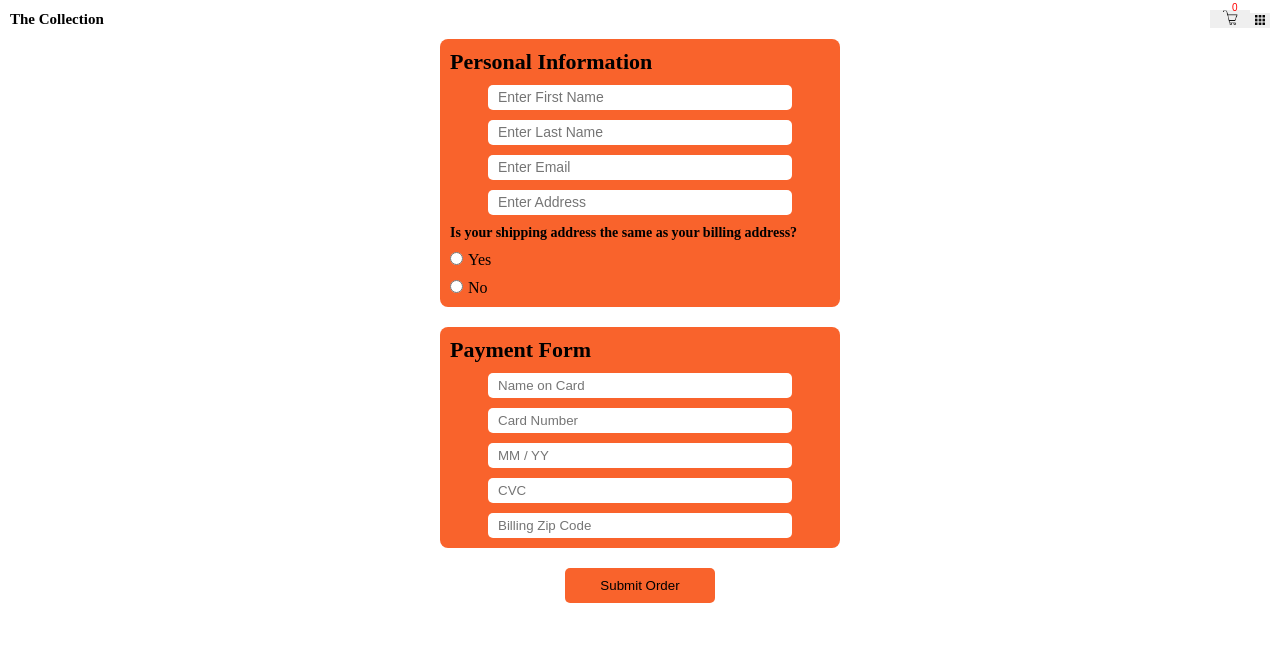
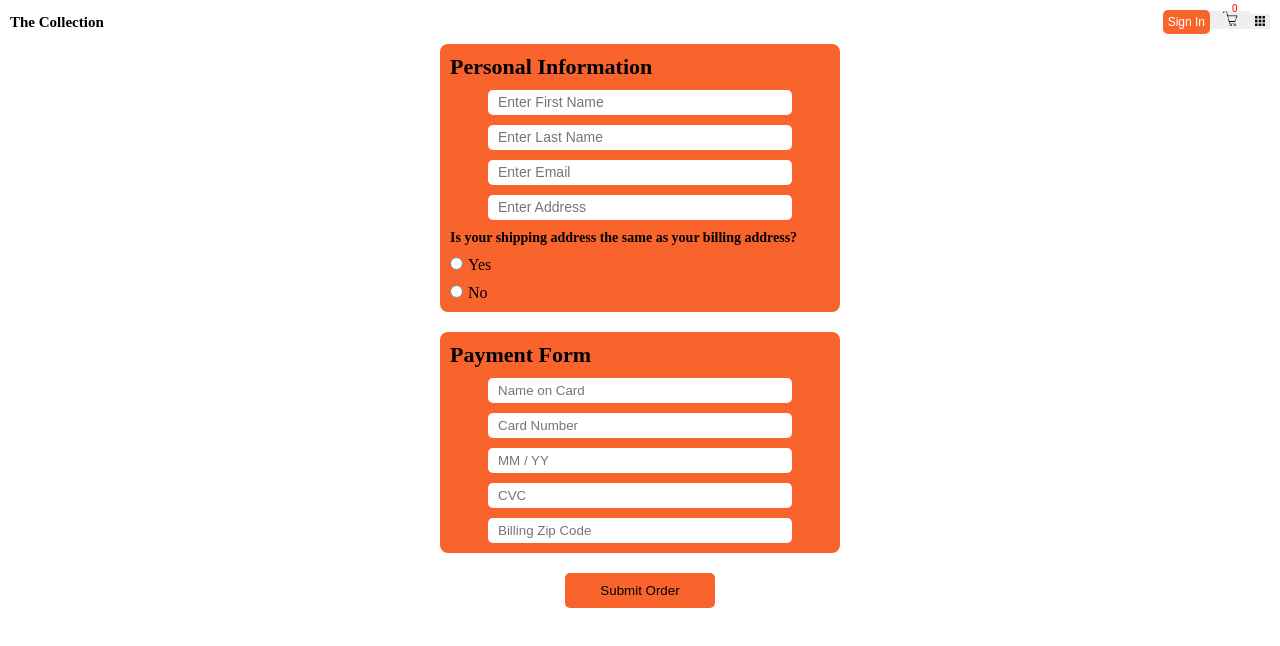
Before and after one commit to zzinimo/Shop, a React (Vite) app in the folder Frontend/Client_Side/: page /checkout in a window 1280 px wide. Shown: the top 646 px of the page. Built offline with nearby package versions, Linux system fonts and the light colour scheme.

Commit message:
created sign up form that calls create user function on submit

```diff
--- a/Frontend/Client_Side/src/api.jsx
+++ b/Frontend/Client_Side/src/api.jsx
@@ -1,5 +1,6 @@
 const clothingUrl = "http://localhost:3000/clothing-items";
 const orderUrl = "http://localhost:3000/orders";
+const userUrl = "http://localhost:3000/login";
 
 const checkResponse = async (
   response,
@@ -39,6 +40,7 @@ export const getClothingItems = async () => {
 export const getOrder = async () => {
   const response = await fetch(orderUrl, {
     method: "GET",
+    credentials: "include",
     headers: {
       "Content-Type": "application/json",
     },
@@ -50,6 +52,7 @@ export const getOrder = async () => {
 export const getOrderById = async (id) => {
   const response = await fetch(`${orderUrl}/${id}`, {
     method: "GET",
+    credentials: "include",
     headers: {
       "Content-Type": "application/json",
     },
@@ -61,6 +64,7 @@ export const getOrderById = async (id) => {
 export const createOrder = async (orderPayload) => {
   const response = await fetch(orderUrl, {
     method: "POST",
+    credentials: "include",
     headers: {
       "Content-Type": "application/json",
     },
@@ -73,6 +77,7 @@ export const createOrder = async (orderPayload) => {
 export const updateStatus = async (id, status, updatePayload) => {
   const response = await fetch(`${orderUrl}/${id}/${status}`, {
     method: "PATCH",
+    credentials: "include",
     headers: {
       "Content-Type": "application/json",
     },
@@ -85,6 +90,7 @@ export const updateStatus = async (id, status, updatePayload) => {
 export const cancelOrder = async (id) => {
   const response = await fetch(`${orderUrl}/${id}/cancel`, {
     method: "PATCH",
+    credentials: "include",
     headers: {
       "Content-Type": "application/json",
     },
@@ -96,6 +102,7 @@ export const cancelOrder = async (id) => {
 export const deleteOrder = async (id) => {
   const response = await fetch(`${orderUrl}/${id}`, {
     method: "DELETE",
+    credentials: "include",
     headers: {
       "Content-Type": "application/json",
     },
@@ -103,3 +110,22 @@ export const deleteOrder = async (id) => {
 
   return checkResponse(response, "Error deleting order");
 };
+
+//users
+
+export const createUser = async ({ email, password, username }) => {
+  const response = await fetch(`${userUrl}/register`, {
+    method: "POST",
+    credentials: "include",
+    headers: {
+      "Content-Type": "application/json",
+    },
+    body: JSON.stringify({
+      email,
+      password,
+      username,
+    }),
+  });
+
+  return checkResponse(response, "Error creating user");
+};
--- a/Frontend/Client_Side/src/components/App/App.jsx
+++ b/Frontend/Client_Side/src/components/App/App.jsx
@@ -16,7 +16,7 @@ import Cart from "../Cart/Cart.jsx";
 import Checkout from "../Checkout/Checkout.jsx";
 
 //context
-import { cartContext } from "../../context.js";
+import { cartContext, loggedInContext } from "../../context.js";
 
 //Types
 
@@ -26,6 +26,7 @@ function App() {
 
   const [isPanelOpen, setIsPanelOpen] = useState(false);
   const [isCartOpen, setIsCartOpen] = useState(false);
+  const [isLoggedIn, setIsLoggedIn] = useState(false);
 
   const handleOutsideCartClick = (e) => {
     console.log("target", e.target);
@@ -44,6 +45,7 @@ function App() {
           setIsCartOpen,
         }}
       >
+        <loggedInContext.Provider value={{ isLoggedIn, setIsLoggedIn }}>
           {isCartOpen && (
             <div className="cart__overlay" onClick={handleOutsideCartClick}>
               <div className="cart__panel" onClick={(e) => e.stopPropagation()}>
@@ -93,6 +95,7 @@ function App() {
               }
             />
           </Routes>
+        </loggedInContext.Provider>
       </cartContext.Provider>
     </>
   );
--- a/Frontend/Client_Side/src/components/Header/Header.css
+++ b/Frontend/Client_Side/src/components/Header/Header.css
@@ -8,6 +8,16 @@
 
 .header__nav_bar_title {
   font-size: 15px;
+}
+
+.header__signIn_btn {
+  border: none;
+  color: white;
+  font-size: 12px;
+  font-weight: 500;
+  border-radius: 5px;
+  padding: 5px;
+  background-color: rgb(249, 99, 44);
 }
 
 .header__cart_button {
--- a/Frontend/Client_Side/src/components/Header/Header.tsx
+++ b/Frontend/Client_Side/src/components/Header/Header.tsx
@@ -1,9 +1,10 @@
 import "./Header.css";
-import { useContext } from "react";
-import { cartContext } from "../../context.js";
+import { useContext, useState } from "react";
+import { cartContext, loggedInContext } from "../../context.js";
 import sideThumbnail from "../../assets/menu.png";
 import OptionsPanel from "../OptionsPanel/OptionsPanel.jsx";
 import cartIcon from "../../assets/myCart.png";
+import SignInForm from "../SignInForm/SignInForm.jsx";
 
 type HeaderProps = {
   isPanelOpen: boolean,
@@ -13,13 +14,22 @@ type HeaderProps = {
 }
 
 function Header({ isPanelOpen, setIsPanelOpen }: HeaderProps) {
- ;
+ const [openModal, setOpenModal] = useState(null);
 
-  const context = useContext(cartContext);
-  if(!context){
+
+  const cartCtx = useContext(cartContext);
+  if(!cartCtx){
     return null;
   }
-  const {cart, setIsCartOpen} = context;
+  const {cart, setIsCartOpen} = cartCtx;
+
+  const loginContext = useContext(loggedInContext);
+  if (!loginContext) {
+    return null;
+  }
+
+  const {isLoggedIn, setIsLoggedIn} = loginContext;
+  console.log(isLoggedIn);
 
   const handleThumbnailClick = (e: React.MouseEvent<HTMLButtonElement>) => {
     e.preventDefault();
@@ -31,13 +41,22 @@ function Header({ isPanelOpen, setIsPanelOpen }: HeaderProps) {
     setIsCartOpen((pValue: any) => !pValue);
   };
 
+  const handleLoginClick = () => {
+    setOpenModal("sign-in");
+
+  }
+
 
   return (
     <>
+    {openModal === "sign-in" ?
+  <SignInForm setOpenModal={setOpenModal} /> : null
+  }
       <OptionsPanel isPanelOpen={isPanelOpen} setIsPanelOpen={setIsPanelOpen} />
       <nav className="header__nav_bar">
         <h1 className="header__nav_bar_title">The Collection</h1>
-        <div className="header__nave_bar_button_container">
+        <div className="header__nav_bar_button_container">
+          <button type="button" className="header__signIn_btn" onClick={handleLoginClick}>Sign In</button>
             <button className="header__cart_button" onClick={handleCartClick}>
               <p className="header__cart_button_counter">{cart.length}</p>
           <img src={cartIcon} alt="Cart Icon" className="header__cart_button_img" />
--- a/Frontend/Client_Side/src/context.ts
+++ b/Frontend/Client_Side/src/context.ts
@@ -1,4 +1,5 @@
 import { createContext } from "react";
+import type { Dispatch, SetStateAction } from "react";
 
 export type CartItem = {
 	_id: string,
@@ -7,9 +8,16 @@ export type CartItem = {
 
 export type CartContextType = {
 	cart: CartItem[],
-	setCart: (cart: CartItem[]) => void
+	setCart: Dispatch<SetStateAction<CartItem[]>>
 	isCartOpen: boolean,
-	setIsCartOpen: (value: any) => void;
+	setIsCartOpen: Dispatch<SetStateAction<boolean>>;
+}
+
+export type LoggedInContextType = {
+	isLoggedIn: boolean;
+	setIsLoggedIn: Dispatch<SetStateAction<boolean>>;
 }
 
 export const cartContext = createContext<CartContextType | null>(null);
+
+export const loggedInContext = createContext<LoggedInContextType | null>(null);
```
Lines whose indentation alone changed are shown as unchanged.
